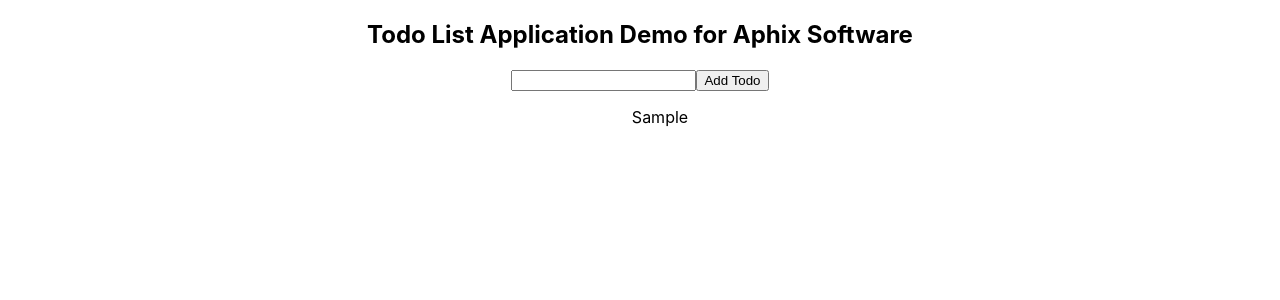
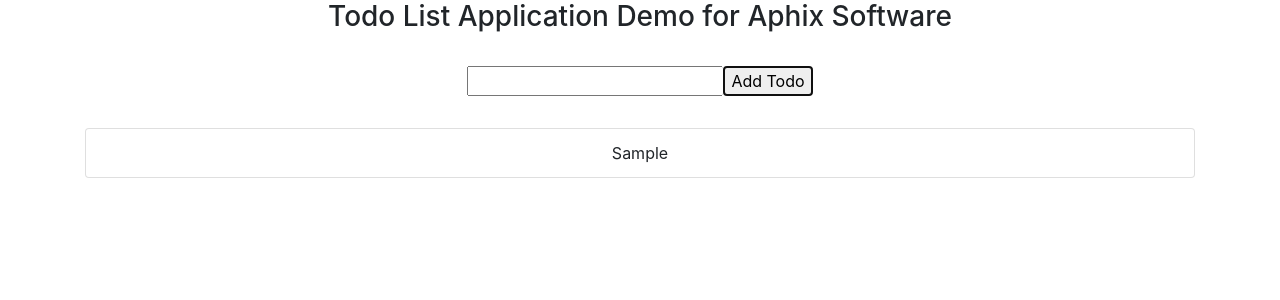
Before and after one commit to MichaelPeterJoyce/aphixsoftwaretodo, a React (Create React App) app: page / in a window 1280 px wide. Both pictures are taken after typing "Sample" into the empty fields and a click on the button "Add Todo". Shown: the top 300 px of the page. Built offline with nearby package versions, Linux system fonts and the light colour scheme.

Commit message:
Changed some styling for TodoList presentation

```diff
--- a/src/App.js
+++ b/src/App.js
@@ -1,13 +1,13 @@
 import React, { Component } from 'react';
 import './App.scss';
-import AddToDoItem from "./containers/AddToDoItem";
-import FilteredToDoItems from "./containers/FilteredToDoItems";
+import AddToDoItem from "./containers/AddToDoItem/AddToDoItem";
+import FilteredToDoItems from "./containers/FilteredToDoItems/FilteredToDoItems";
 
 class App extends Component {
   render() {
     return (
-      <div className="App">
-        <h2>Todo List Application Demo for Aphix Software</h2>
+      <div className="App container">
+        <h3>Todo List Application Demo for Aphix Software</h3>
         <AddToDoItem/>
         <FilteredToDoItems />
       </div>
--- a/src/actions/index.js
+++ b/src/actions/index.js
@@ -1,4 +1,7 @@
+
+let nextId = 0;
 export const addTodo = text => ({
     type: 'ADD_TODO',
+    id: nextId++,
     text
 });
--- a/src/components/Todo.js
+++ b/src/components/Todo.js
@@ -2,9 +2,9 @@
 
 const Todo = ({todo}) => {
     return (
-        <div>
+        <li className="list-group-item">
             {todo.text}
-        </div>
+        </li>
     );
 };
 
--- a/src/components/TodoList.js
+++ b/src/components/TodoList.js
@@ -4,7 +4,7 @@
 const TodoList = ({todos}) => {
     return (
         <div>
-            <ul>
+            <ul className="list-group">
                 {todos.map(todo => (
                     <Todo key={todo.id} todo={todo}/>
                 ))}
--- a/src/containers/AddToDoItem.js
+++ /dev/null
@@ -1,23 +0,0 @@
-import React from 'react';
-import {connect} from "react-redux";
-import {addTodo} from "../actions";
-
-const AddToDoItem = ({dispatch}) => {
-    let input;
-    return (
-        <div>
-            <form
-                onSubmit={e => {
-                    e.preventDefault();
-                    dispatch(addTodo(input.value));
-                    input.value = ''
-                }}
-            >
-                <input ref={node => (input = node)}/>
-                <button type="submit">Add Todo</button>
-            </form>
-        </div>
-    );
-};
-
-export default connect()(AddToDoItem)
--- /dev/null
+++ b/src/containers/AddToDoItem/AddToDoItem.js
@@ -0,0 +1,27 @@
+import React from 'react';
+import {connect} from "react-redux";
+import {addTodo} from "../../actions";
+import './AddToDoItem.scss';
+
+const AddToDoItem = ({dispatch}) => {
+    let input;
+    let AddToDoItem = (e) => {
+        e.preventDefault();
+        if (!input.value.trim()) {
+            return
+        }
+        dispatch(addTodo(input.value));
+        input.value = ''
+    };
+    return (
+        <div className={'AddToDoItem'}>
+            <form
+                onSubmit={e => AddToDoItem(e)}>
+                <input ref={node => (input = node)}/>
+                <button type="submit">Add Todo</button>
+            </form>
+        </div>
+    );
+};
+
+export default connect()(AddToDoItem)
--- /dev/null
+++ b/src/containers/AddToDoItem/AddToDoItem.scss
@@ -0,0 +1,4 @@
+.AddToDoItem{
+  margin-bottom: 2rem;
+  margin-top: 2rem;
+}
--- a/src/containers/FilteredToDoItems.js
+++ b/src/containers/FilteredToDoItems/FilteredToDoItems.js
@@ -1,4 +1,4 @@
-import TodoList from "../components/TodoList";
+import TodoList from "../../components/TodoList";
 import {connect} from "react-redux";
 
 const mapStateToProps = state => ({
--- a/src/index.js
+++ b/src/index.js
@@ -1,7 +1,7 @@
 import React from 'react';
 import ReactDOM from 'react-dom';
+import 'bootstrap/dist/css/bootstrap.css';
 import './index.scss';
-import 'bootstrap/dist/css/bootstrap.css.map';
 import App from './App';
 import * as serviceWorker from './serviceWorker';
 import {Provider} from "react-redux";
```
